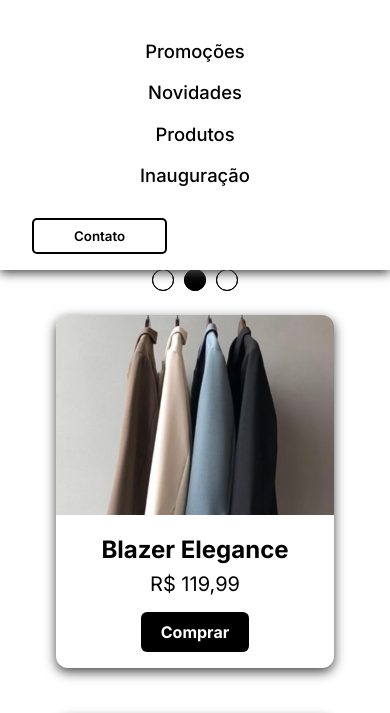
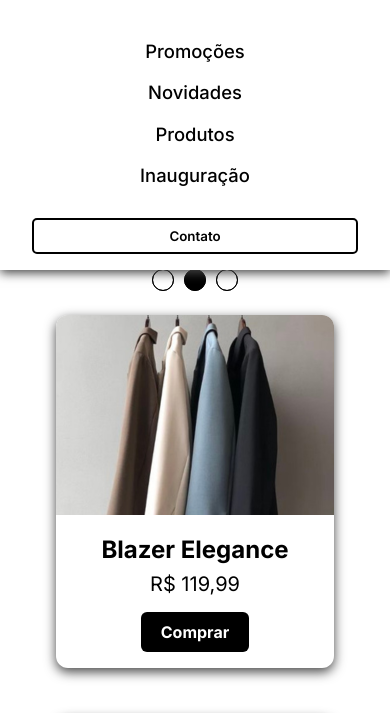
Before and after one commit to marcellenevessandy/projetoLandingPage, a plain HTML site: page index.html in a window 390 px wide. Both pictures are taken after a click on the button 310 px from the left and 57 px from the top of the page. Shown: the part 95-808 px from the top of the page. Drawn offline with Linux system fonts and the light colour scheme.

Commit message:
Update style.css

```diff
--- a/assects/css/style.css
+++ b/assects/css/style.css
@@ -157,9 +157,8 @@ header {
         padding: 1rem 2rem;
     }
 
-    .mobile-menu .login-button button a{
+    .mobile-menu .login-button button {
         width: 100%;
-        text-align: center;
     }
 
     .open {
```
